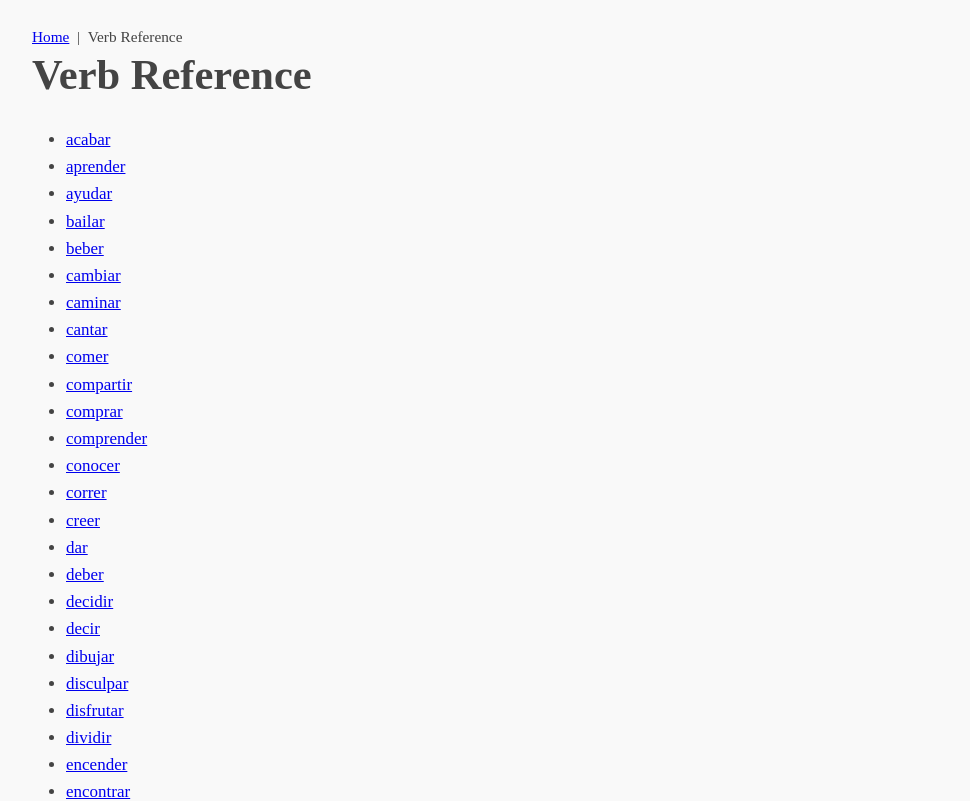
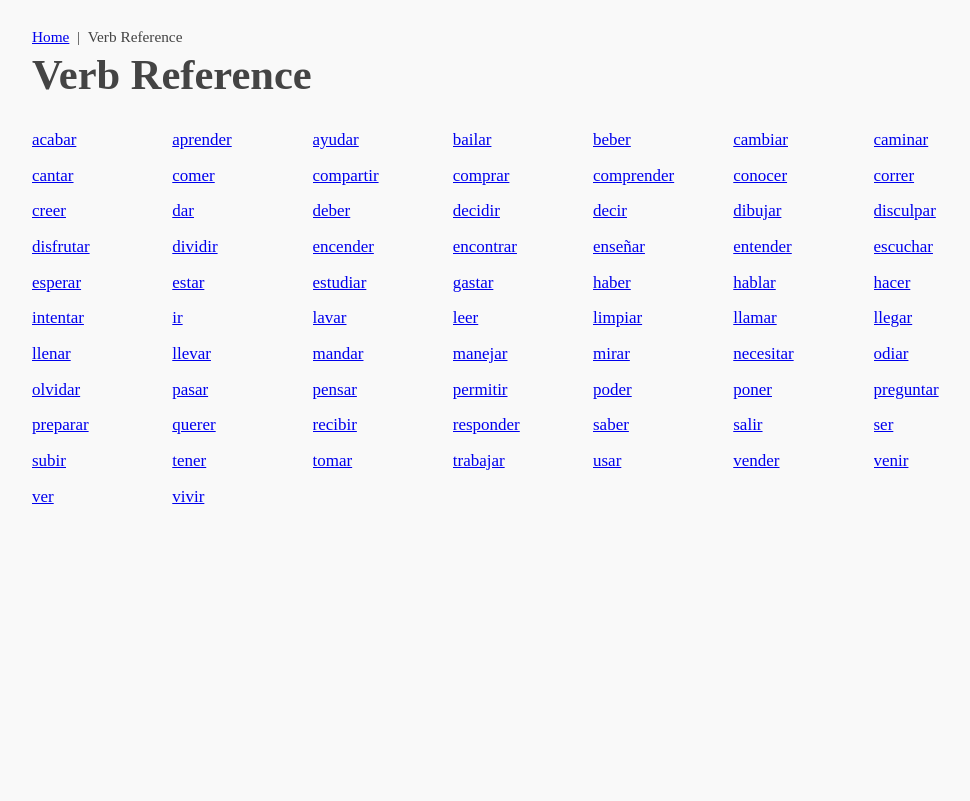
Before and after one commit to gilessmart/conjuguemos, a React (Vite) app: page /conjuguemos/verbs in a window 1280 px wide. Shown: the top 801 px of the page, without its empty margins (83-1053 px from the left). Built offline with nearby package versions, Linux system fonts and the light colour scheme.

Commit message:
Layout the verbs on the verb reference page in a grid

```diff
--- a/src/app.css
+++ b/src/app.css
@@ -28,3 +28,17 @@ table.verbTable thead {
   border-bottom: solid 1px #d0d0d0;
   border-top: solid 1px #d0d0d0;
 }
+
+ul.verbList {
+  list-style-type: none;
+  display: grid;
+  grid-template-columns: repeat(auto-fit, 8em);
+  gap: 0.5em 0.25em;
+  padding: 0;
+}
+
+ul.verbList li {
+  overflow: hidden;
+  white-space: nowrap;
+  text-overflow: ellipsis;
+}
--- a/src/pages/VerbList.tsx
+++ b/src/pages/VerbList.tsx
@@ -13,7 +13,7 @@ export default function VerbList() {
         <h1>Verb Reference</h1>
       </header>
       <main>
-        <ul>
+        <ul className="verbList">
           {verbs.map(verb => (
             <li key={verb}>
               <Link to={`/verbs/${verb}`}>{verb}</Link>
```
